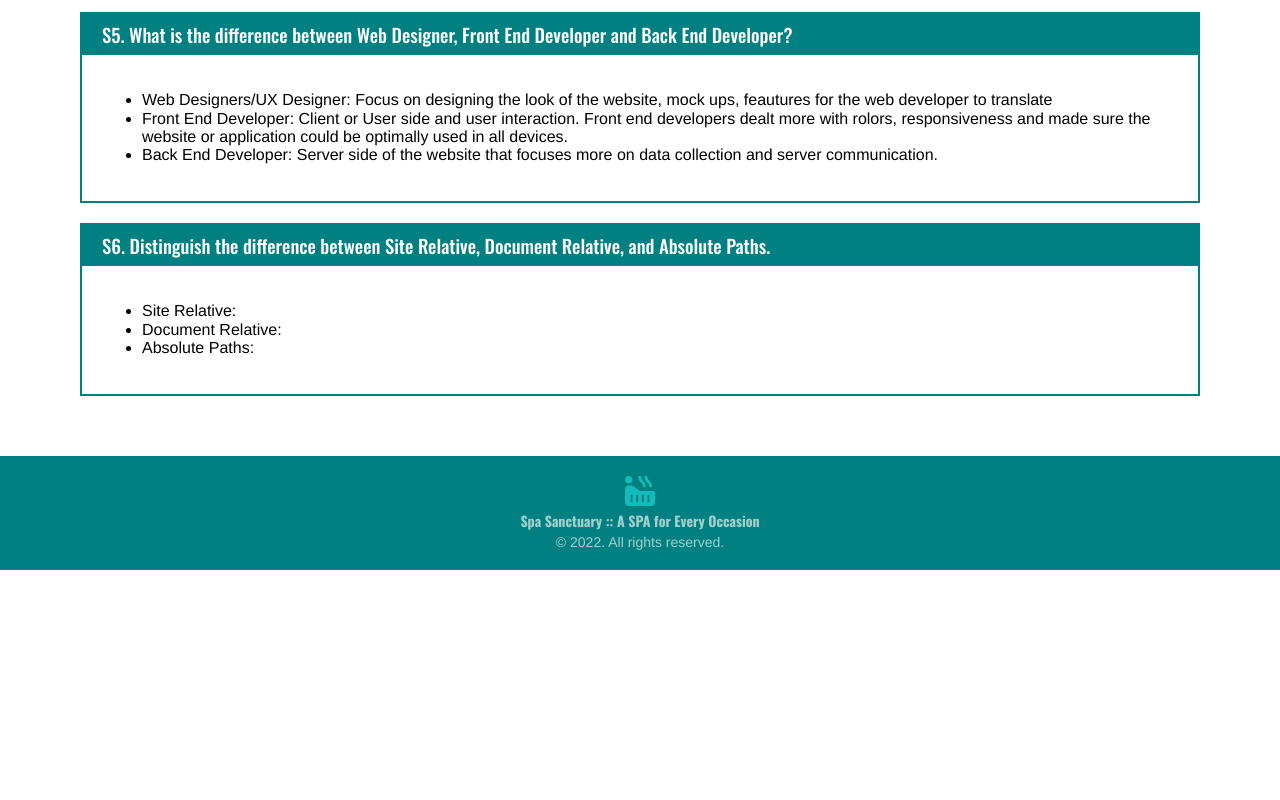
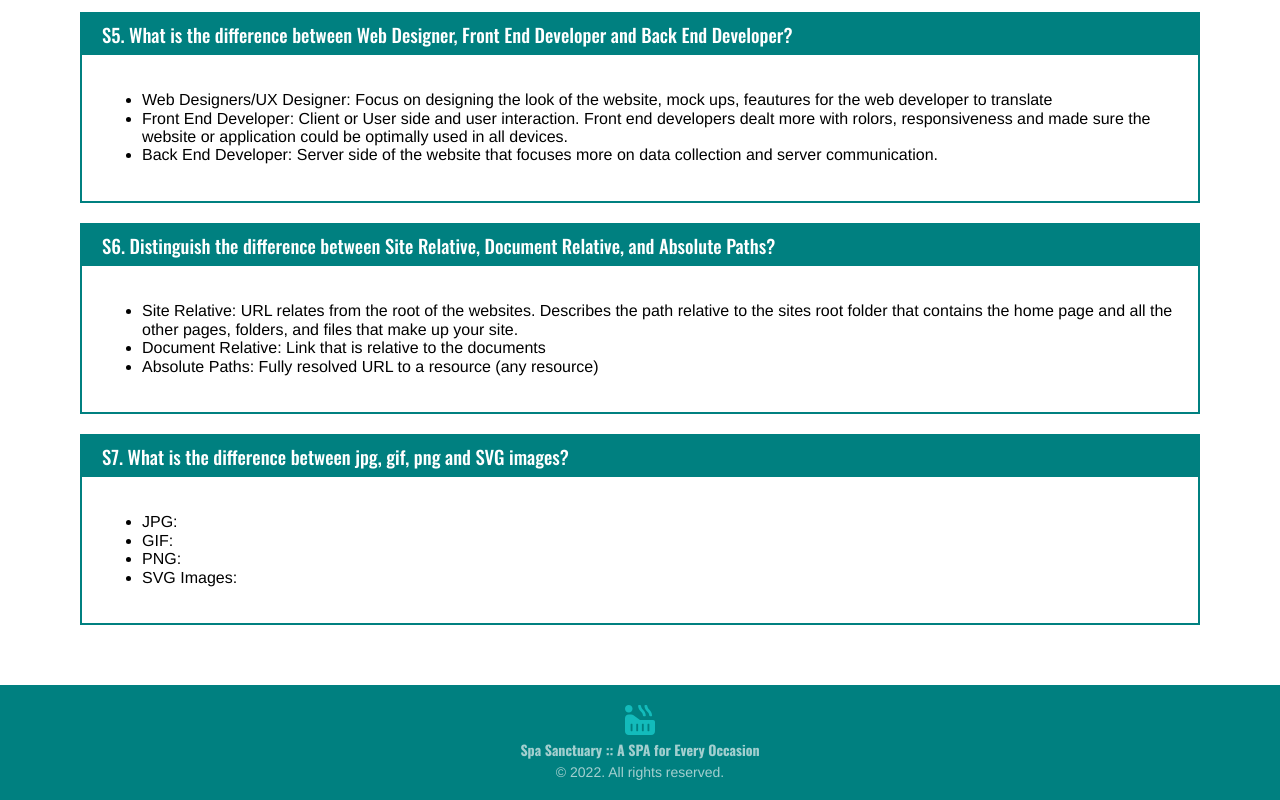
Before and after one commit to vartunduaga22/Web-1-Artunduaga-Valentina-Final, a React (Create React App) app: page /homework in a window 1280 px wide. Shown: the part 1409-2209 px from the top of the page. Before the commit the page ends 1979 px from the top, so only its background shows below. Built offline with nearby package versions, Linux system fonts and the light colour scheme.

Commit message:
Updating Homework

```diff
--- a/src/React/Homework/Essays/Essays.jsx
+++ b/src/React/Homework/Essays/Essays.jsx
@@ -34,11 +34,19 @@ const Essays = () => {
                     <li>Back End Developer: Server side of the website that focuses more on data collection and server communication. </li>
                 </ul>
             </Essay>
-            <Essay q='S6. Distinguish the difference between Site Relative, Document Relative, and Absolute Paths.'>
+            <Essay q='S6. Distinguish the difference between Site Relative, Document Relative, and Absolute Paths?'>
                 <ul>
-                    <li>Site Relative:</li>
-                    <li>Document Relative:</li>
-                    <li>Absolute Paths:</li>
+                    <li>Site Relative: URL relates from the root of the websites. Describes the path relative to the sites root folder that contains the home page and all the other pages, folders, and files that make up your site.</li>
+                    <li>Document Relative: Link that is relative to the documents </li>
+                    <li>Absolute Paths: Fully resolved URL to a resource (any resource) </li>
+                </ul>
+            </Essay>
+            <Essay q='S7. What is the difference between jpg, gif, png and SVG images?'>
+                <ul>
+                    <li>JPG:</li>
+                    <li>GIF:</li>
+                    <li>PNG:</li>
+                    <li>SVG Images:</li>
                 </ul>
             </Essay>
         </EssaysStyled>
```
